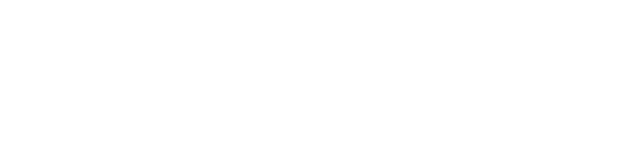
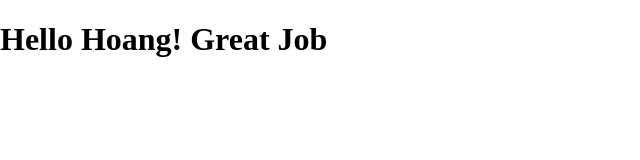
Before and after one commit to hoanganh84/test, a plain HTML site: page index.html in a window 1280 px wide. Shown: the whole page, without its empty margins (0-640 px from the left). Drawn offline with Linux system fonts and the light colour scheme.

Commit message:
Hello Hoang"

```diff
--- a/index.html
+++ b/index.html
@@ -14,7 +14,7 @@
 </head>
 
 <body>
-
+    <h1>Hello Hoang! Great Job</h1>
 
 
     <!-- Script-->
```
